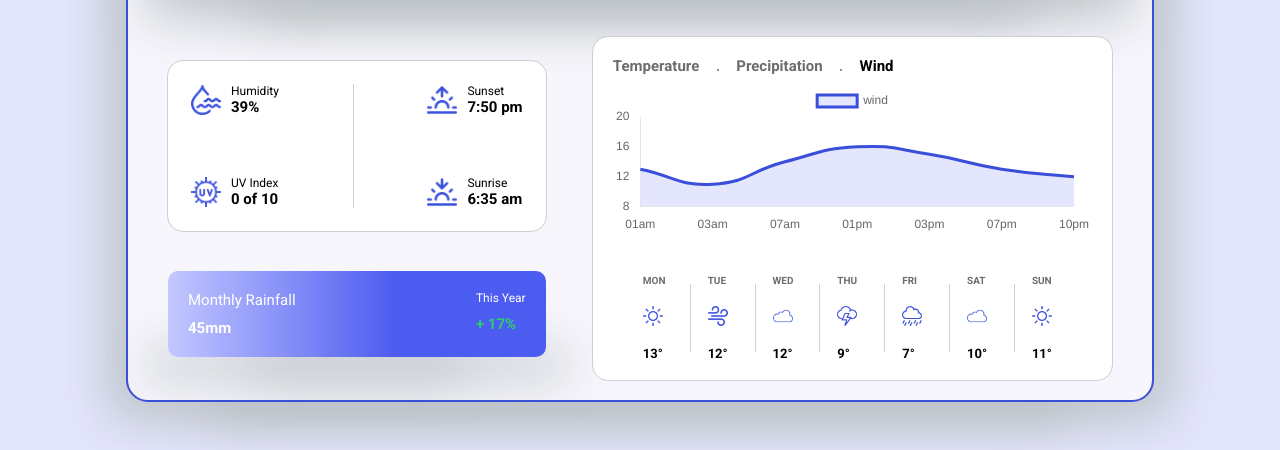
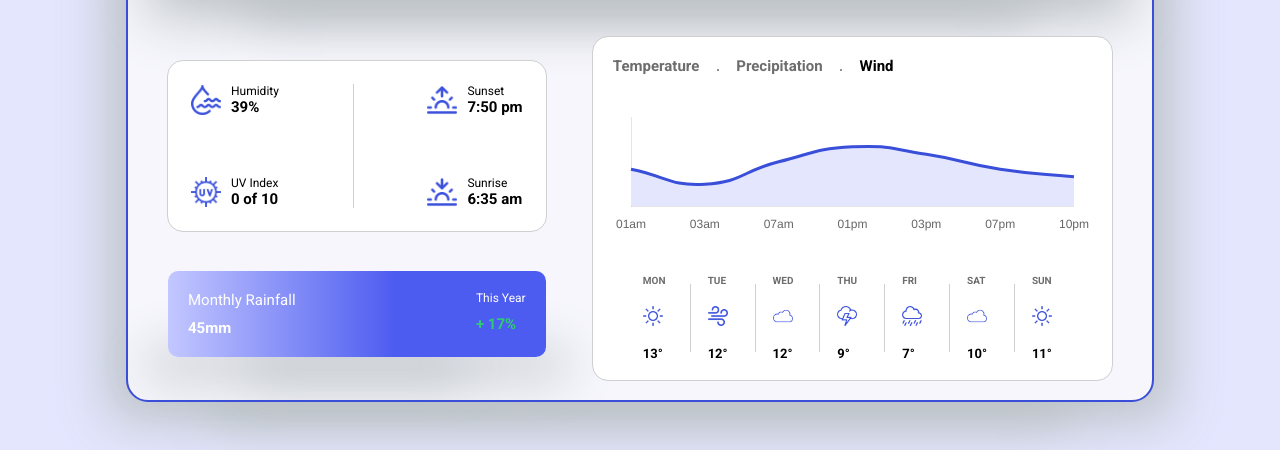
Before and after one commit to swrshho/Dribble-weather-app, a plain HTML site: page index.html in a window 1280 px wide. Shown: the part 448-898 px from the top of the page. Drawn offline with nearby package versions, Linux system fonts and the light colour scheme; no server answers.

Commit message:
fix css path and chart

```diff
--- a/index.html
+++ b/index.html
@@ -6,7 +6,7 @@
   <meta name="viewport" content="width=device-width, initial-scale=1.0">
 
   <!-- importing stylesheet -->
-  <link rel="stylesheet" href="/dist/css/style.min.css">
+  <link rel="stylesheet" href="./dist/css/style.min.css">
 
   <!-- Font Awsome -->
   <link rel="stylesheet" href="https://cdnjs.clouto use icondflare.com/ajax/libs/font-awesome/5.15.4/css/all.min.css" integrity="sha512-1ycn6IcaQQ40/MKBW2W4Rhis/DbILU74C1vSrLJxCq57o941Ym01SwNsOMqvEBFlcgUa6xLiPY/NS5R+E6ztJQ==" crossorigin="anonymous" referrerpolicy="no-referrer" />
@@ -195,7 +195,7 @@
       data: {
         labels: ['01am', '03am', '07am', '01pm', '03pm', '07pm', '10pm'],
         datasets: [{
-          label: 'wind',
+          label: '',
           data: [
             13, 11, 14, 16, 15, 13, 12
           ],
@@ -211,9 +211,12 @@
       options: {
         maintainAspectRatio: false,
         plugins: {
-          datalabels: {
-            display: false
+          legend: {
+            labels: {
+              boxWidth: 0
+            }
           }
+
         },
 
         scales: {
@@ -226,7 +229,7 @@
             grid: {
               display: false
             },
-            legend: {
+            ticks: {
               display: false
             },
             min: 8,
```
